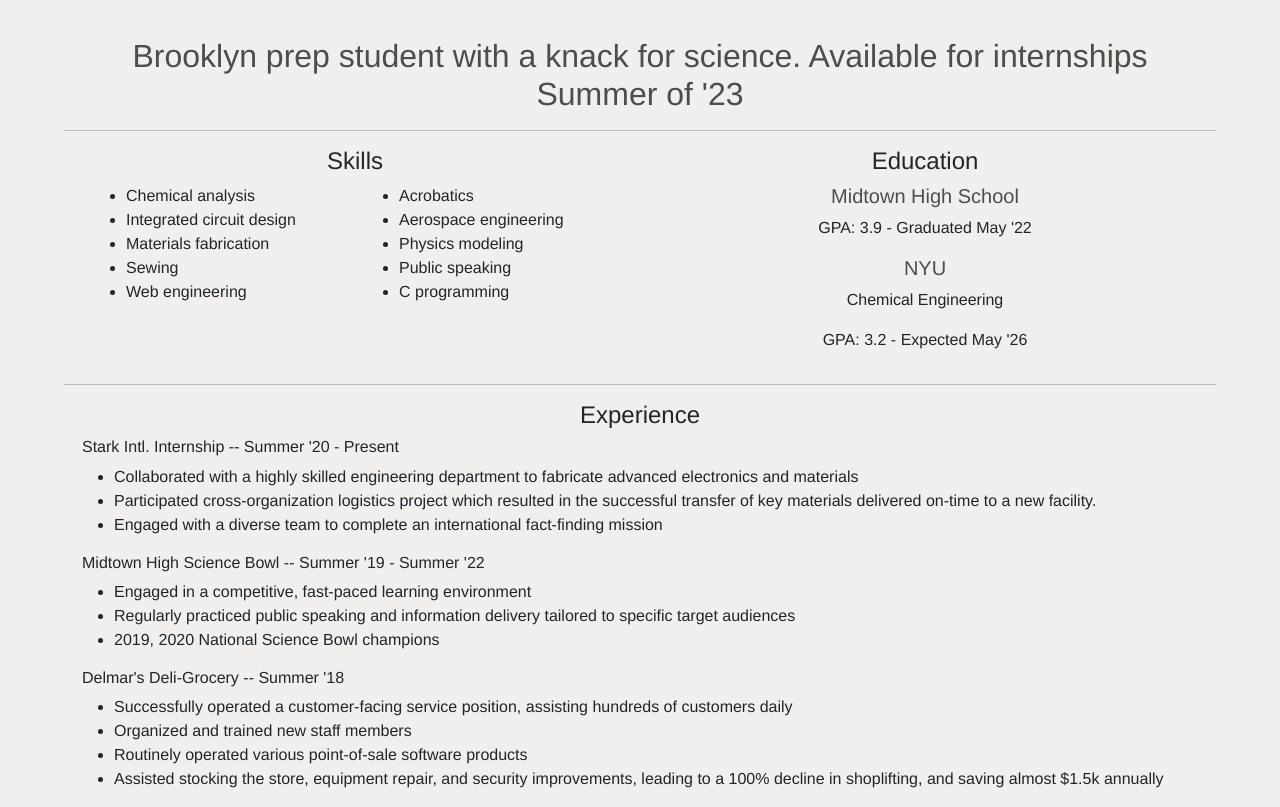
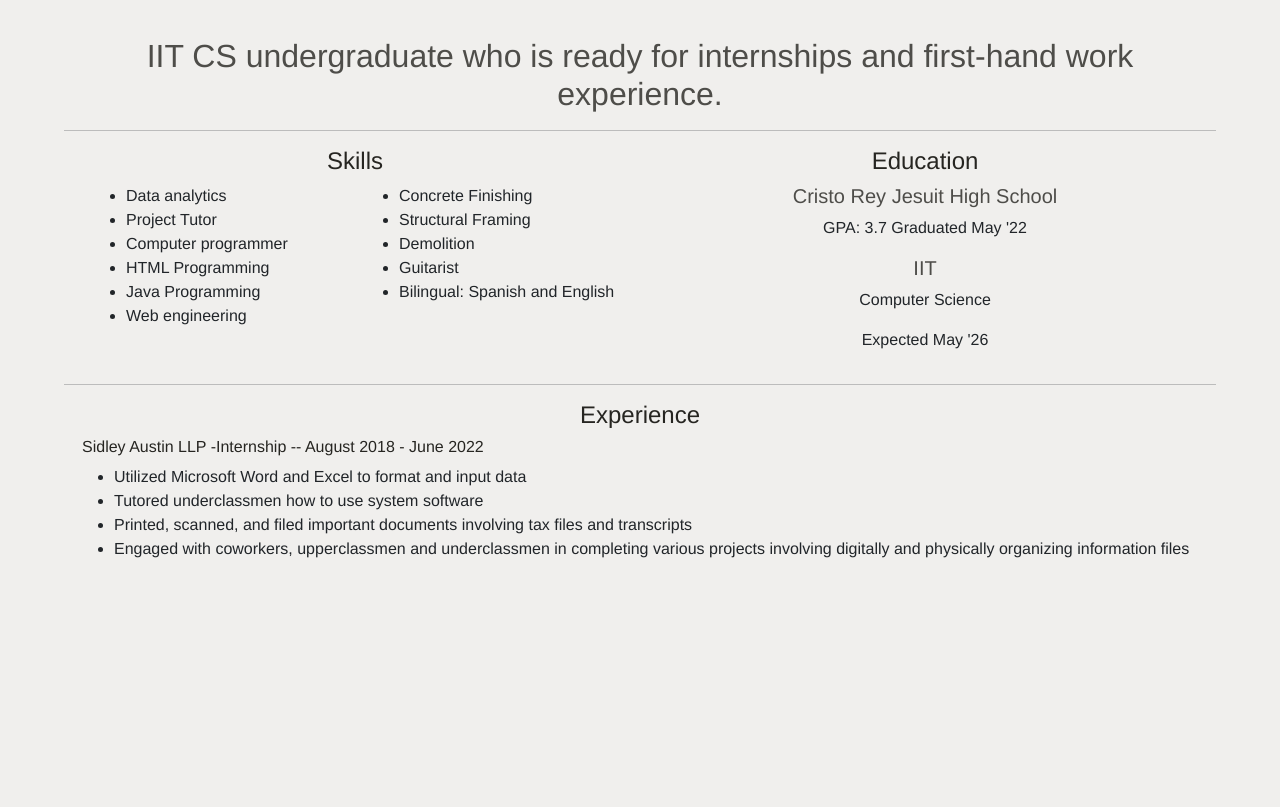
Before and after one commit to RamenGad/Jesus_Chavez_Resume, a plain HTML site: page index.html in a window 1280 px wide. Shown: the part 107-914 px from the top of the page. After the commit the page ends 800 px from the top, so only its background shows below. Drawn offline with nearby package versions, Linux system fonts and the light colour scheme.

Commit message:
Update index.html

```diff
--- a/index.html
+++ b/index.html
@@ -1,9 +1,10 @@
+<!DOCTYPE html>
 <!DOCTYPE html>
 <html lang="en">
 <head>
     <meta charset="UTF-8">
     <meta name="viewport" content="width=device-width, initial-scale=1">
-    <title>P.Parker</title>
+    <title>J.Chavez</title>
 
     <link href="https://cdn.jsdelivr.net/npm/bootstrap@5.2.1/dist/css/bootstrap.min.css" rel="stylesheet" integrity="sha384-iYQeCzEYFbKjA/T2uDLTpkwGzCiq6soy8tYaI1GyVh/UjpbCx/TYkiZhlZB6+fzT" crossorigin="anonymous">
     <link rel="stylesheet" href="stylesheet.css">
@@ -11,11 +12,11 @@
 <body>
     <div class="container text-center">
         </br>
-        <h1>Patricia Ellia</h1>
-        <p style="opacity: .8;">p.parker@stark-intl.org</p>
+        <h1>Jesus Chavez Leanos</h1>
+        <p style="opacity: .8;">jchavezleanos@hawk.iit.edu</p>
         </br>
         <h2 class="block-header" style="opacity: .8;">
-            Brooklyn prep student with a knack for science. Available for internships Summer of '23
+           IIT CS undergraduate who is ready for internships and first-hand work experience.
         </h2>
     </div>
     <hr style="margin-left: 5%;margin-right: 5%"/>
@@ -27,20 +28,23 @@
                     <div class="row">
                         <div class="col-sm">
                             <ul >
-                                <li>Chemical analysis</li>
-                                <li>Integrated circuit design</li>
-                                <li>Materials fabrication</li>
-                                <li>Sewing</li>
+                                <li>Data analytics</li>
+                                <li>Project Tutor</li>
+                                <li>Computer programmer</li>
+                                <li>HTML Programming</li>
+                                <li> Java Programming</li>
                                 <li>Web engineering</li>
+
                             </ul>
                         </div>
                         <div class="col-sm">
                             <ul >
-                                <li>Acrobatics</li>
-                                <li>Aerospace engineering</li>
-                                <li>Physics modeling</li>
-                                <li>Public speaking</li>
-                                <li>C programming</li>
+
+                                <li>Concrete Finishing</li>
+                                <li>Structural Framing</li>
+                                <li>Demolition</li>
+                                <li>Guitarist</li>
+                                <li>Bilingual: Spanish and English</li>
                             </ul>
                         </div>
                     </div>
@@ -48,12 +52,12 @@
             </div>
             <div class="col-sm text-center">
                 <h4>Education</h4>
-                <h5 style="opacity: .8;">Midtown High School</h5>
-                <p>GPA: 3.9 - Graduated May '22</p>
+                <h5 style="opacity: .8;">Cristo Rey Jesuit High School</h5>
+                <p>GPA: 3.7 Graduated May '22</p>
 
-                <h5 style="opacity: .8;">NYU</h5>
-                <p>Chemical Engineering</p>
-                <p>GPA: 3.2 - Expected May '26</p>
+                <h5 style="opacity: .8;">IIT</h5>
+                <p>Computer Science</p>
+                <p>Expected May '26</p>
             </div>
         </div>
     </div>
@@ -61,26 +65,12 @@
     <hr style="margin-left: 5%;margin-right: 5%"/>
     <div class="container">
         <h4 class="text-center">Experience</h4>
-        <h6>Stark Intl. Internship -- Summer '20 - Present</h6>
+        <h6>Sidley Austin LLP -Internship -- August 2018 - June 2022</h6>
         <ul>
-            <li>Collaborated with a highly skilled engineering department to fabricate advanced electronics and materials</li>
-            <li>Participated cross-organization logistics project which resulted in the successful transfer of key materials delivered on-time to a new facility.</li>
-            <li>Engaged with a diverse team to complete an international fact-finding mission</li>
-        </ul>
-
-        <h6>Midtown High Science Bowl -- Summer '19 - Summer '22</h6>
-        <ul>
-            <li>Engaged in a competitive, fast-paced learning environment</li>
-            <li>Regularly practiced public speaking and information delivery tailored to specific target audiences</li>
-            <li>2019, 2020 National Science Bowl champions</li>
-        </ul>
-
-        <h6>Delmar's Deli-Grocery -- Summer '18</h6>
-        <ul>
-            <li>Successfully operated a customer-facing service position, assisting hundreds of customers daily</li>
-            <li>Organized and trained new staff members</li>
-            <li>Routinely operated various point-of-sale software products</li>
-            <li>Assisted stocking the store, equipment repair, and security improvements, leading to a 100% decline in shoplifting, and saving almost $1.5k annually</li>
+            <li>Utilized Microsoft Word and Excel to format and input data</li>
+            <li>Tutored underclassmen how to use system software</li>
+            <li>Printed, scanned, and filed important documents involving tax files and transcripts</li>
+            <li>Engaged with coworkers, upperclassmen and underclassmen in completing various projects involving digitally and physically organizing information files </li>
         </ul>
     </div>
 
```
